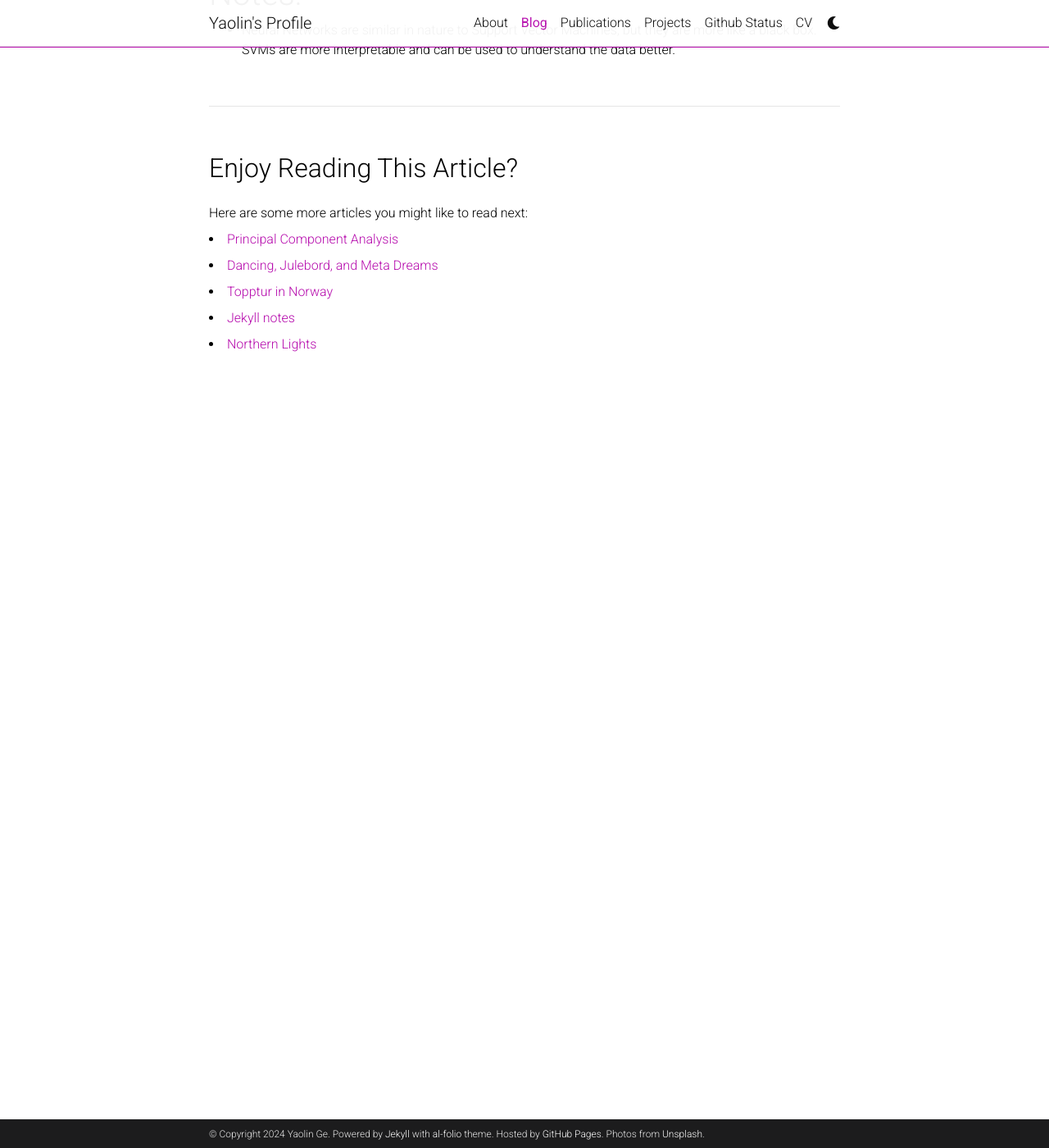
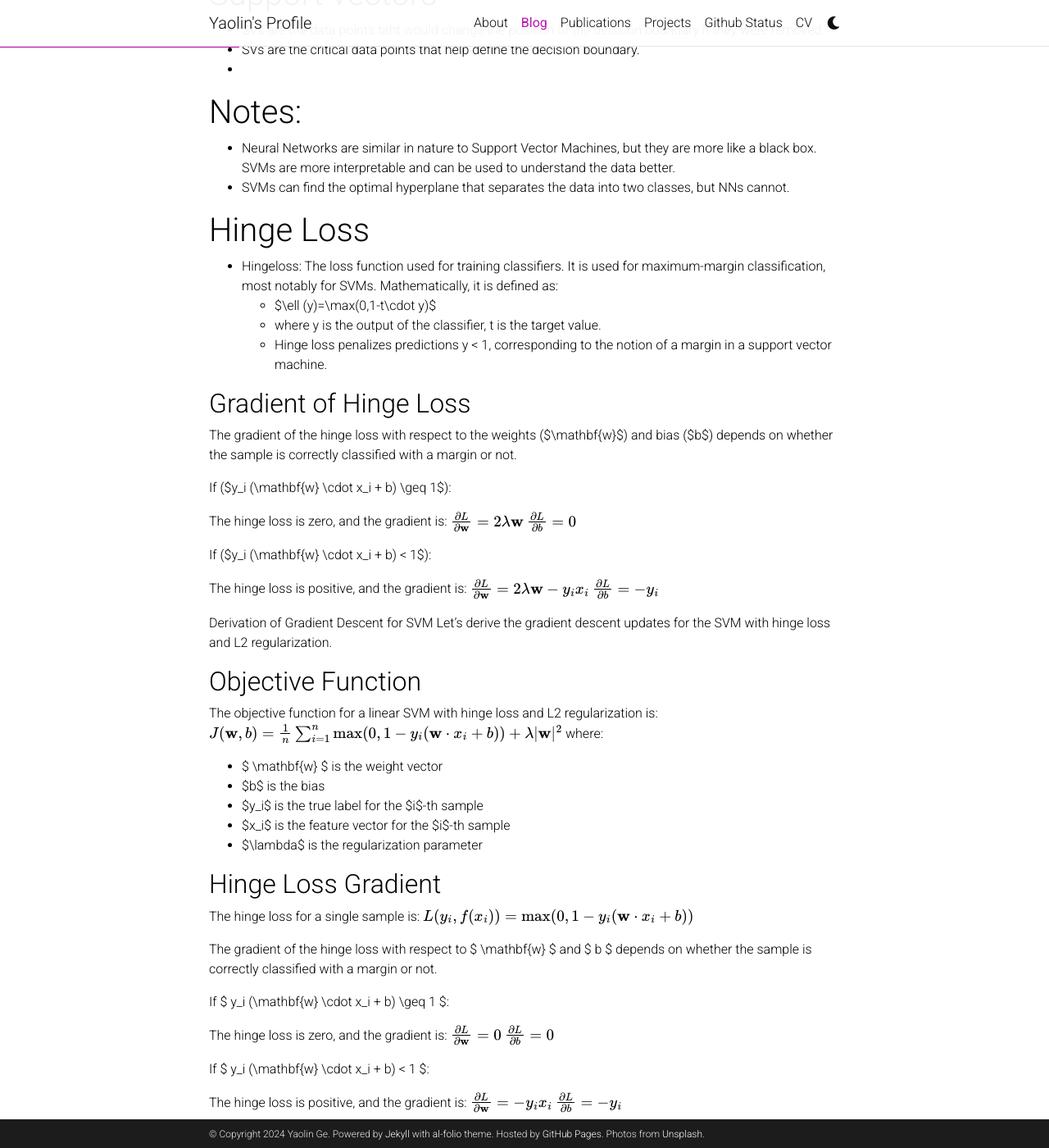
Before and after one commit to YaolinGe/Profile, a Jekyll site: the page built from _posts/2024-12-17-SVM.md, in a window 1280 px wide and 1400 px high, scrolled down 270 px. Shown: the whole window at 82% size. Built offline with Jekyll 4.4.1, drawn with Linux system fonts in a browser that asks for light colours; comment, search, counter and statistics services are not loaded; a style sheet for code colours, icons or effects is not loaded; some of the changed text lies outside the part shown.

Commit message:
update svm hinge loss derivation

```diff
--- a/_posts/2024-12-17-SVM.md
+++ b/_posts/2024-12-17-SVM.md
@@ -4,5 +4,93 @@ title: Support Vector Machine
 description: Notes for Support Vector Machine
 ---
 
+# Support vectors
+- SVs are the data points taht would change the position of the decision boundary if they were removed.
+- SVs are the critical data points that help define the decision boundary.
+-
+
 # Notes:
 - Neural Networks are similar in nature to Support Vector Machines, but they are more like a black box. SVMs are more interpretable and can be used to understand the data better.
+- SVMs can find the optimal hyperplane that separates the data into two classes, but NNs cannot.
+
+
+# Hinge Loss
+- Hingeloss: The loss function used for training classifiers. It is used for maximum-margin classification, most notably for SVMs. Mathematically, it is defined as:
+    - $\ell (y)=\max(0,1-t\cdot y)$
+    - where y is the output of the classifier, t is the target value.
+    - Hinge loss penalizes predictions y < 1, corresponding to the notion of a margin in a support vector machine.
+
+## Gradient of Hinge Loss
+The gradient of the hinge loss with respect to the weights ($\mathbf{w}$) and bias ($b$) depends on whether the sample is correctly classified with a margin or not.
+
+If ($y_i (\mathbf{w} \cdot x_i + b) \geq 1$):
+
+The hinge loss is zero, and the gradient is:
+$$\frac{\partial L}{\partial \mathbf{w}} = 2 \lambda \mathbf{w}$$
+$$\frac{\partial L}{\partial b} = 0$$
+
+If ($y_i (\mathbf{w} \cdot x_i + b) < 1$):
+
+The hinge loss is positive, and the gradient is:
+$$\frac{\partial L}{\partial \mathbf{w}} = 2 \lambda \mathbf{w} - y_i x_i$$
+$$\frac{\partial L}{\partial b} = -y_i$$
+
+Derivation of Gradient Descent for SVM
+Let's derive the gradient descent updates for the SVM with hinge loss and L2 regularization.
+
+## Objective Function
+The objective function for a linear SVM with hinge loss and L2 regularization is:
+$$ J(\mathbf{w}, b) = \frac{1}{n} \sum_{i=1}^{n} \max(0, 1 - y_i (\mathbf{w} \cdot x_i + b)) + \lambda |\mathbf{w}|^2 $$
+where:
+
+- $ \mathbf{w} $ is the weight vector
+- $b$ is the bias
+- $y_i$ is the true label for the $i$-th sample
+- $x_i$ is the feature vector for the $i$-th sample
+- $\lambda$ is the regularization parameter
+
+## Hinge Loss Gradient
+The hinge loss for a single sample is:
+$$ L(y_i, f(x_i)) = \max(0, 1 - y_i (\mathbf{w} \cdot x_i + b)) $$
+
+The gradient of the hinge loss with respect to $ \mathbf{w} $ and $ b $ depends on whether the sample is correctly classified with a margin or not.
+
+If $ y_i (\mathbf{w} \cdot x_i + b) \geq 1 $:
+
+The hinge loss is zero, and the gradient is:
+$$ \frac{\partial L}{\partial \mathbf{w}} = 0 $$
+$$ \frac{\partial L}{\partial b} = 0 $$
+
+If $ y_i (\mathbf{w} \cdot x_i + b) < 1 $:
+
+The hinge loss is positive, and the gradient is:
+$$ \frac{\partial L}{\partial \mathbf{w}} = -y_i x_i $$
+$$ \frac{\partial L}{\partial b} = -y_i $$
+
+## L2 Regularization Gradient
+The L2 regularization term is:
+$$ \lambda |\mathbf{w}|^2 = \lambda \sum_{j=1}^{d} w_j^2 $$
+
+The gradient of the L2 regularization term with respect to $ \mathbf{w} $ is:
+$$ \frac{\partial}{\partial \mathbf{w}} (\lambda |\mathbf{w}|^2) = 2 \lambda \mathbf{w} $$
+
+## Combined Gradient
+Combining the gradients of the hinge loss and the L2 regularization, we get the total gradient for the objective function.
+
+If $ y_i (\mathbf{w} \cdot x_i + b) \geq 1 $:
+
+The total gradient is:
+$$ \frac{\partial J}{\partial \mathbf{w}} = 2 \lambda \mathbf{w} $$
+$$ \frac{\partial J}{\partial b} = 0 $$
+
+If $ y_i (\mathbf{w} \cdot x_i + b) < 1 $:
+
+The total gradient is:
+$$ \frac{\partial J}{\partial \mathbf{w}} = 2 \lambda \mathbf{w} - y_i x_i $$
+$$ \frac{\partial J}{\partial b} = -y_i $$
+
+## Gradient Descent Update
+Using gradient descent, the weights and bias are updated as follows:
+$$ \mathbf{w} \leftarrow \mathbf{w} - \eta \frac{\partial J}{\partial \mathbf{w}} $$
+$$ b \leftarrow b - \eta \frac{\partial J}{\partial b} $$
+where $ \eta $ is the learning rate.
```
